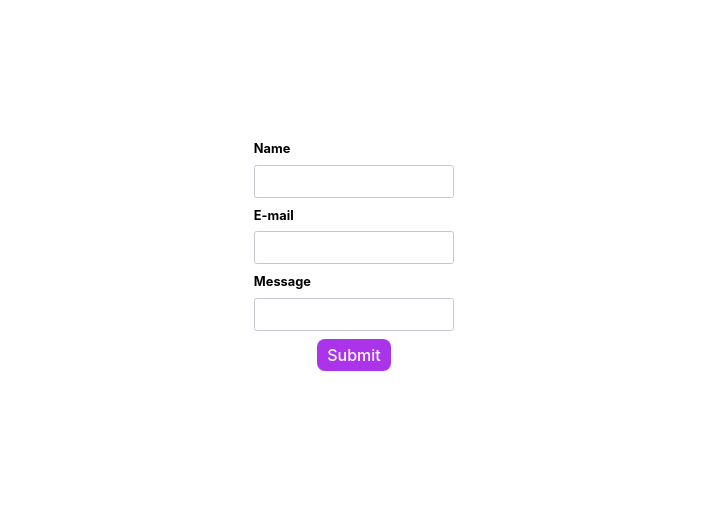
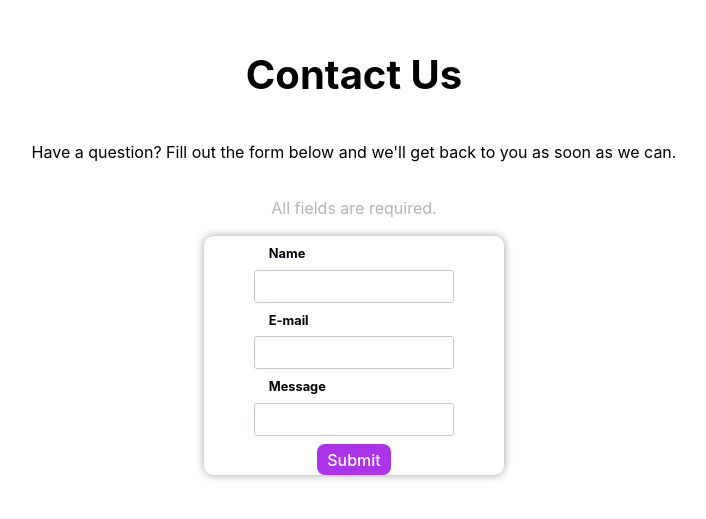
Before and after one commit to HoWeiHao/contact-form-codux, a React (Vite) app: page / in a window 1280 px wide. Shown: the part 149-668 px from the top of the page, without its empty margins (286-992 px from the left). Built offline with nearby package versions, Linux system fonts and the light colour scheme.

Commit message:
Re-adjust minimum width for all components

```diff
--- a/src/App.module.scss
+++ b/src/App.module.scss
@@ -31,6 +31,7 @@
     from {
         transform: rotate(0deg);
     }
+
     to {
         transform: rotate(360deg);
     }
@@ -49,3 +50,37 @@
 .read-the-docs {
     color: #888;
 }
+
+.title {
+    font-size: 2.5em;
+    display: block;
+    min-width: 300px;
+    width: 100%;
+}
+
+.description {
+    width: 100%;
+    text-align: center;
+    display: inline-block;
+    direction: ltr;
+    position: static;
+    min-width: 300px;
+}
+
+.note {
+    color: #B3B3B3;
+    min-width: 250px;
+}
+
+.form {
+    border: 0px solid currentcolor;
+    border-image: 50% 50%/ 2px 100% linear-gradient(180deg, #000000 0%, rgba(255, 255, 255, 0) 100%) 1 / 2px stretch;
+    border-radius: .6em;
+    background-color: #FFFFFF;
+    box-shadow: 0 0 8px #9F9F9F;
+    text-align: center;
+    align-self: center;
+    position: relative;
+    width: 300px;
+    display: inline-block;
+}
--- a/src/App.tsx
+++ b/src/App.tsx
@@ -10,7 +10,13 @@ function App() {
 
     return (
         <div className={styles.App}>
-            <form>
+            <h1 className={styles.title}>Contact Us</h1>
+            <p className={styles.description}>
+                Have a question? Fill out the form below and we&apos;ll get back to you as soon as
+                we can.{' '}
+            </p>
+            <p className={styles.note}>All fields are required.</p>
+            <form className={styles.form}>
                 <FormRow>
                     <Label htmlFor={'name'}>Name </Label>
                     <Input id={'name'} name={'name'} />
--- a/src/_codux/boards/app/app.board.tsx
+++ b/src/_codux/boards/app/app.board.tsx
@@ -4,4 +4,7 @@ import App from '../../../App';
 export default createBoard({
     name: 'App',
     Board: () => <App />,
+    environmentProps: {
+        canvasWidth: 436,
+    },
 });
--- a/src/_codux/boards/label/label.board.tsx
+++ b/src/_codux/boards/label/label.board.tsx
@@ -6,4 +6,8 @@ export default createBoard({
     name: 'Label',
     Board: () => <Label> My Label </Label>,
     isSnippet: true,
+    environmentProps: {
+        canvasWidth: 215,
+        canvasHeight: 46,
+    },
 });
--- a/src/components/input/input.module.scss
+++ b/src/components/input/input.module.scss
@@ -12,4 +12,5 @@
     }
 
     box-shadow:0 0 6px rgba(49, 123, 221, 0);
+    display:inline-block;
 }
--- a/src/index.css
+++ b/src/index.css
@@ -55,12 +55,18 @@ button:focus-visible {
 }
 
 .label {
-    width: 100%;
     font-size: 0.8em;
     font-weight: 700;
     margin-bottom: 0.5em;
     direction: ltr;
     text-align: start;
+    display: block;
+    right: auto;
+    left: auto;
     position: static;
-    display: block;
+    margin-top: 0.5em;
+    margin-right: 0em;
+    margin-left: 20%;
+    padding: 0px 0px 0px 0em;
+    width: 100%;
 }
```
Lines whose indentation alone changed are shown as unchanged.
